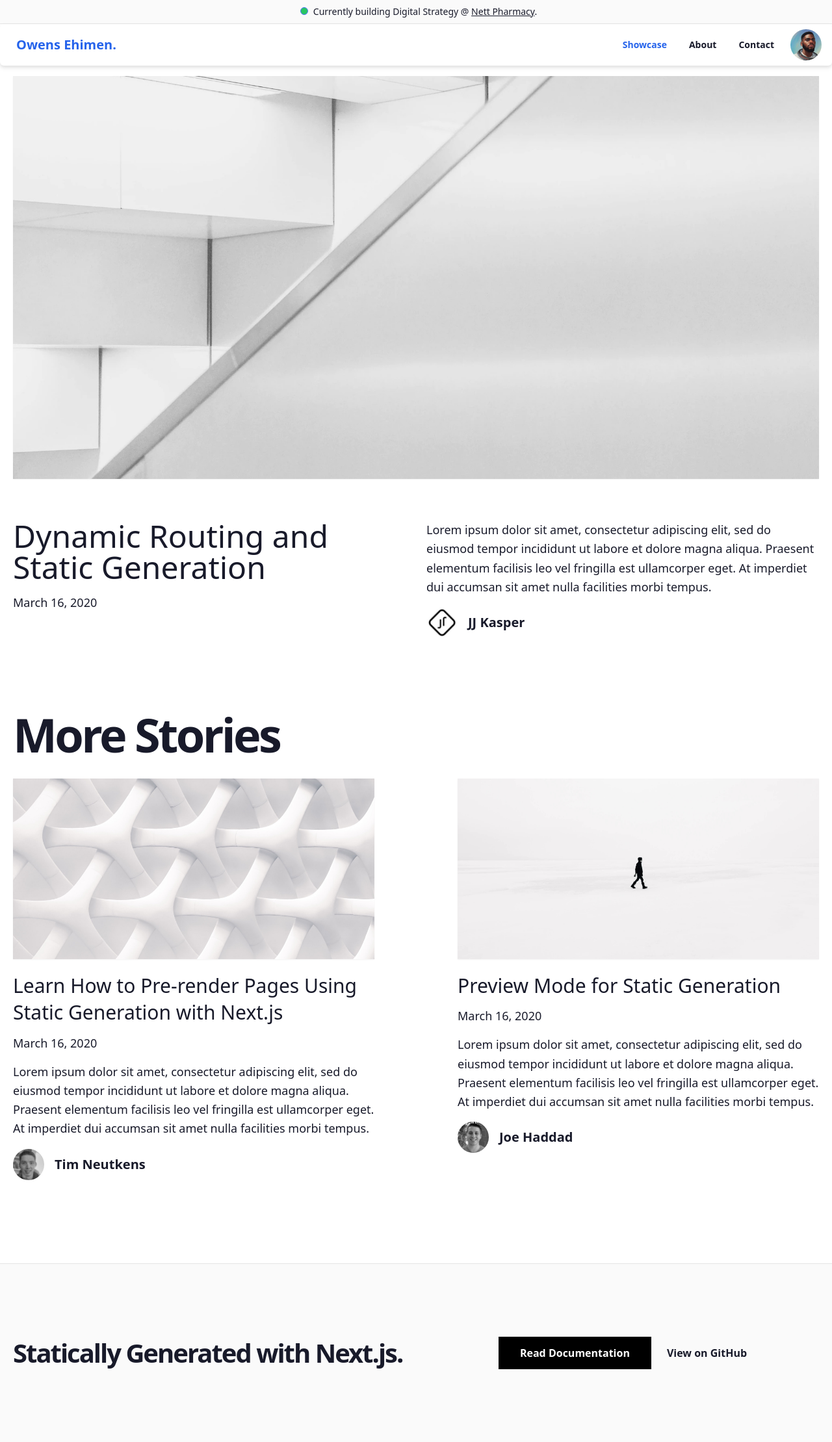
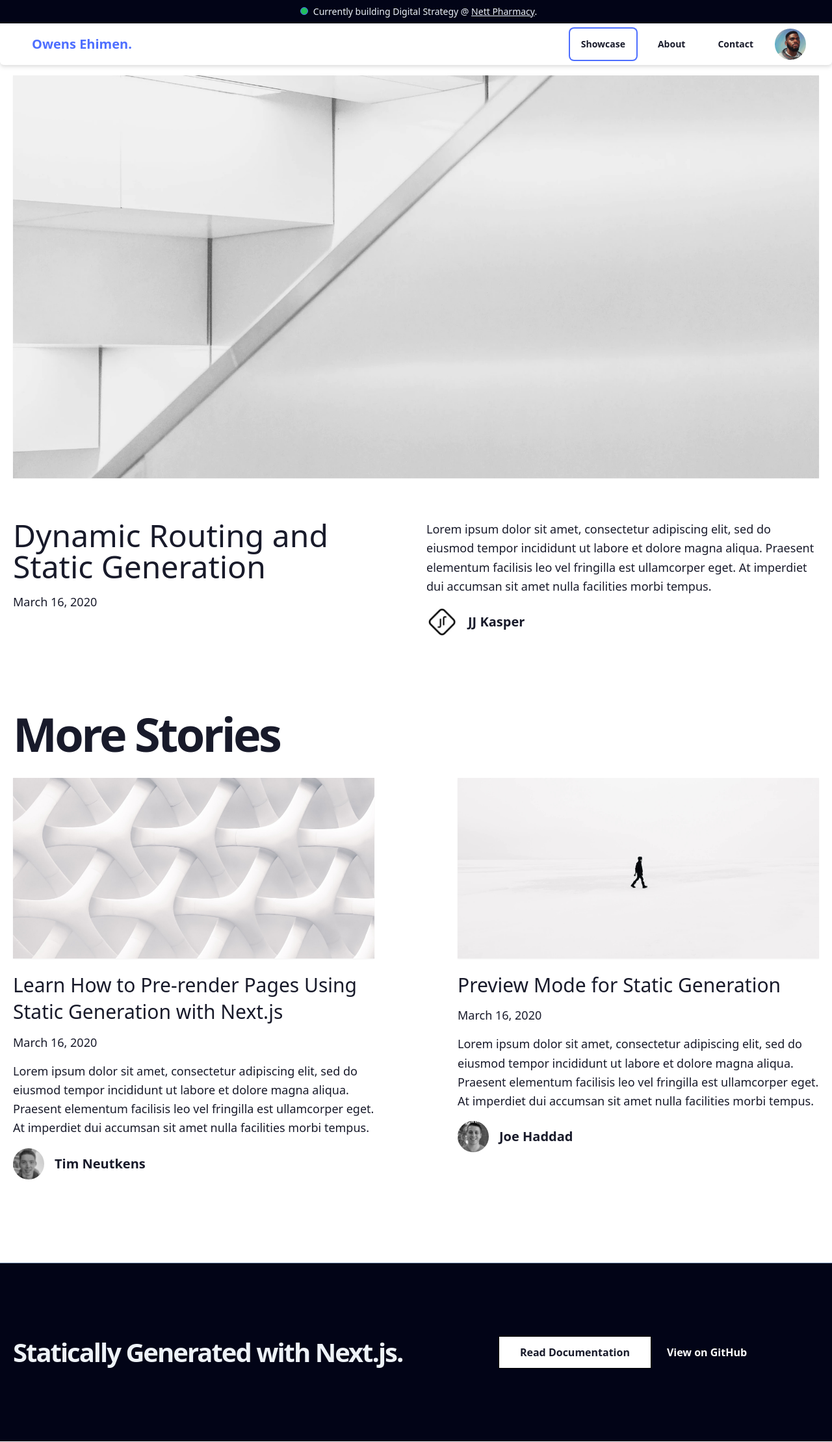
Before and after one commit to ehimen-dev/ehimen_dev, a Next.js app: page / in a window 1280 px wide. Shown: the whole page at 65% size. Built offline with nearby package versions, Linux system fonts and the light colour scheme.

Commit message:
Navbar UI improvements

```diff
--- a/components/blog/post-header.tsx
+++ b/components/blog/post-header.tsx
@@ -15,9 +15,6 @@ const PostHeader = ({ title, coverImage, date, author }: Props) => {
   return (
     <>
       <PostTitle>{title}</PostTitle>
-      <div className="hidden md:block md:mb-12">
-        <Avatar name={author.name} picture={author.picture} />
-      </div>
       <div className="mb-8 md:mb-16 sm:mx-0">
         <CoverImage title={title} src={coverImage} />
       </div>
--- a/components/footer.tsx
+++ b/components/footer.tsx
@@ -3,22 +3,22 @@ import { EXAMPLE_PATH } from '../lib/constants'
 
 const Footer = () => {
   return (
-    <footer className="bg-neutral-50 border-t border-neutral-200">
+    <footer className="bg-primary-content border-t border-secondary">
       <Container>
         <div className="py-28 flex flex-col lg:flex-row items-center">
-          <h3 className="text-4xl lg:text-[2.5rem] font-bold tracking-tighter leading-tight text-center lg:text-left mb-10 lg:mb-0 lg:pr-4 lg:w-1/2">
+          <h3 className="text-neutral-content text-4xl lg:text-[2.5rem] font-bold tracking-tighter leading-tight text-center lg:text-left mb-10 lg:mb-0 lg:pr-4 lg:w-1/2">
             Statically Generated with Next.js.
           </h3>
           <div className="flex flex-col lg:flex-row justify-center items-center lg:pl-4 lg:w-1/2">
             <a
               href="https://nextjs.org/docs/basic-features/pages"
-              className="mx-3 bg-black hover:bg-white hover:text-black border border-black text-white font-bold py-3 px-12 lg:px-8 duration-200 transition-colors mb-6 lg:mb-0"
+              className="mx-3 bg-base-100 hover:bg-primary hover:text-primary-content border border-black text-neutral font-bold py-3 px-12 lg:px-8 duration-200 transition-colors mb-6 lg:mb-0"
             >
               Read Documentation
             </a>
             <a
               href={`https://github.com/vercel/next.js/tree/canary/examples/${EXAMPLE_PATH}`}
-              className="mx-3 font-bold hover:underline"
+              className="mx-3 font-bold hover:underline text-base-100"
             >
               View on GitHub
             </a>
--- a/components/intro.tsx
+++ b/components/intro.tsx
@@ -10,7 +10,7 @@ const Intro = () => {
         A statically generated blog example using{' '}
         <a
           href="https://nextjs.org/"
-          className="underline hover:text-blue-600 duration-200 transition-colors"
+          className="underline hover:text-primary duration-200 transition-colors"
         >
           Next.js
         </a>{' '}
--- a/components/layout.tsx
+++ b/components/layout.tsx
@@ -15,8 +15,8 @@ const Layout = ({ children }: Props) => {
       <div className="min-h-screen">
         <Navbar />
         <main>{children}</main>
+        <MobileNavBar />
       </div>
-      <MobileNavBar />
       <Footer />
     </>
   );
--- a/components/mobileNavBar.tsx
+++ b/components/mobileNavBar.tsx
@@ -5,11 +5,11 @@ export const MobileNavBar = () => {
     const navItems = [];
     for (let page in SITE_ARCHITECTURE) {
       navItems.push(
-        <li className={`btn btn-ghost text-l ${
-            HIGHLIGHTED_PAGES.includes(page) ? "text-blue-600" : ""
+        <div className={`btn btn-ghost text-md ${
+            HIGHLIGHTED_PAGES.includes(page) ? "bg-primary text-base-100 rounded-md" : ""
           }`}>
           <a>{`${page}`}</a>
-        </li>
+        </div>
       );
     }
 
@@ -17,8 +17,10 @@ export const MobileNavBar = () => {
   };
 
   return (
-    <ul className="flex justify-around menu menu-horizontal bg-base-200 rounded-box mt-6 sticky bottom-0 z-50 sm:hidden">
+    // q: Make this menu white
+    // a:
+    <div className="flex justify-around menu menu-horizontal bg-base-100 mt-6 sticky bottom-0 z-50 sm:hidden ring-2 ring-neutral">
         {...renderNavItems()}
-    </ul>
+    </div>
   );
 };
--- a/components/navbar.tsx
+++ b/components/navbar.tsx
@@ -15,8 +15,8 @@ export const Navbar = ({ position }: Props) => {
       navItems.push(
         <div className="hidden sm:flex">
           <a
-            className={`btn btn-ghost text-l ${
-              HIGHLIGHTED_PAGES.includes(page) ? "text-blue-600" : ""
+            className={`btn btn-ghost hover:bg-base-100 hover:text-primary text-l mx-2 rounded-md ${
+              HIGHLIGHTED_PAGES.includes(page) ? "ring-2 ring-primary" : ""
             }`}
           >
             {page}
@@ -29,10 +29,10 @@ export const Navbar = ({ position }: Props) => {
   };
 
   return (
-    <div className="navbar bg-base-100 sticky top-0 z-50 drop-shadow-md mb-4 rounded-md">
+    <div className="navbar bg-base-100 sticky top-0 z-50 drop-shadow-md mb-4 rounded-md sm:px-8">
       <div className="flex-1">
         <a
-          className="btn btn-ghost text-xl text-blue-600"
+          className="btn btn-ghost hover:underline hover:bg-base-100 text-xl text-primary"
           href="/"
         >{`${SITE_TITLE}`}</a>
       </div>
--- a/components/alert.tsx
+++ b/components/status.tsx
@@ -1,18 +1,14 @@
 import Container from './container'
-import cn from 'classnames'
 import { EXAMPLE_PATH } from '../lib/constants'
 
 type Props = {
   preview?: boolean
 }
 
-const Alert = ({ preview }: Props) => {
+const Status = ({ preview }: Props) => {
   return (
     <div
-      className={cn('border-b', {
-        'bg-neutral-800 border-neutral-800 text-white': preview,
-        'bg-neutral-50 border-neutral-200': !preview,
-      })}
+      className="bg-primary-content text-neutral-content"
     >
       <Container>
         <div className="py-2 text-center text-sm">
@@ -33,7 +29,7 @@ const Alert = ({ preview }: Props) => {
               Currently building Digital Strategy @{' '}
               <a
                 href={`https://github.com/vercel/next.js/tree/canary/examples/${EXAMPLE_PATH}`}
-                className="underline hover:text-blue-600 duration-200 transition-colors"
+                className="underline hover:text-primary duration-200 transition-colors"
               >
                 Nett Pharmacy
               </a>
@@ -46,4 +42,4 @@ const Alert = ({ preview }: Props) => {
   )
 }
 
-export default Alert
+export default Status
--- a/pages/index.tsx
+++ b/pages/index.tsx
@@ -6,7 +6,7 @@ import { getAllPosts } from '../lib/api'
 import Head from 'next/head'
 import { CMS_NAME } from '../lib/constants'
 import Post from '../interfaces/post'
-import Alert from '../components/alert'
+import Status from '../components/status'
 
 type Props = {
   allPosts: Post[]
@@ -17,7 +17,7 @@ export default function Index({ allPosts }: Props) {
   const morePosts = allPosts.slice(1)
   return (
     <>
-    <Alert />
+    <Status />
       <Layout>
         <Head>
           <title>{`Next.js Blog Example with ${CMS_NAME}`}</title>
--- a/tailwind.config.js
+++ b/tailwind.config.js
@@ -3,6 +3,6 @@ module.exports = {
   content: ['./components/**/*.tsx', './pages/**/*.tsx'],
   plugins: [require("daisyui")],
   daisyui: {
-    themes: ["corporate", "black"],
+    themes: ["corporate", "dark"],
   },
 }
```
